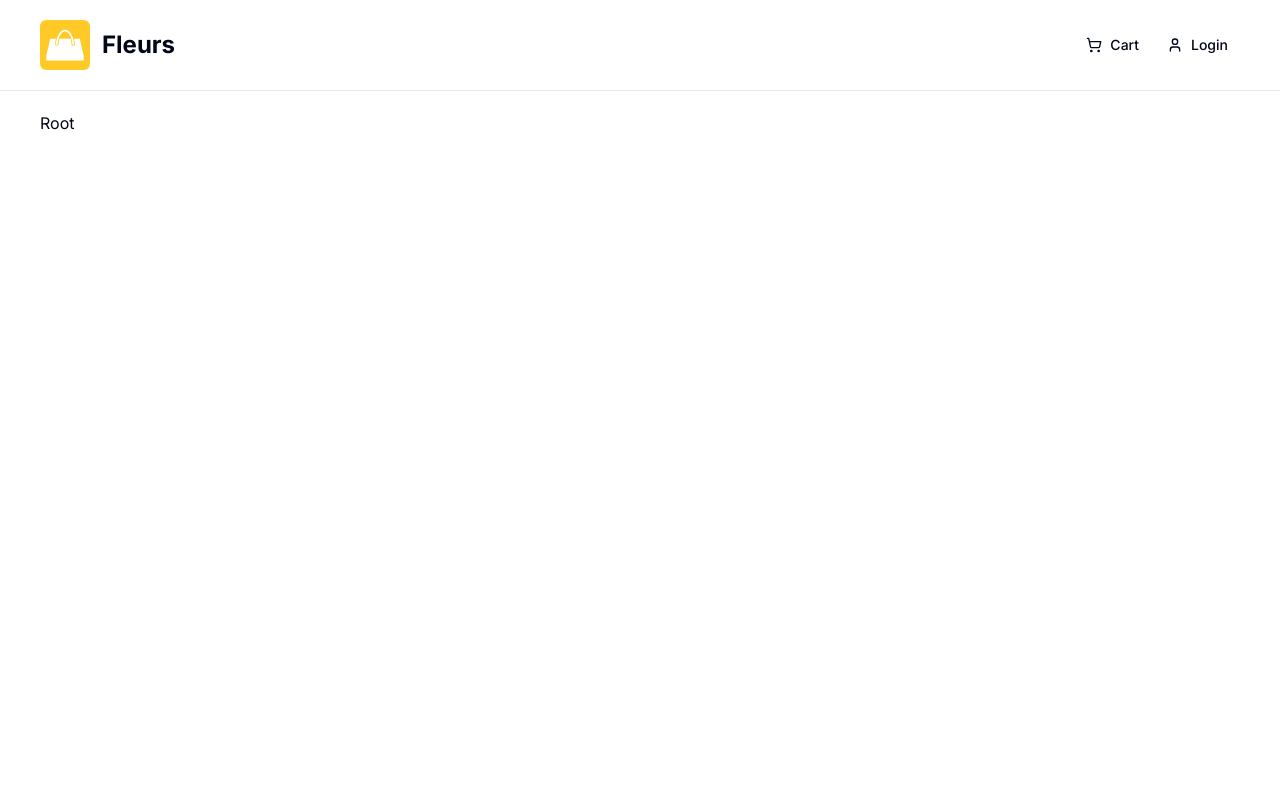
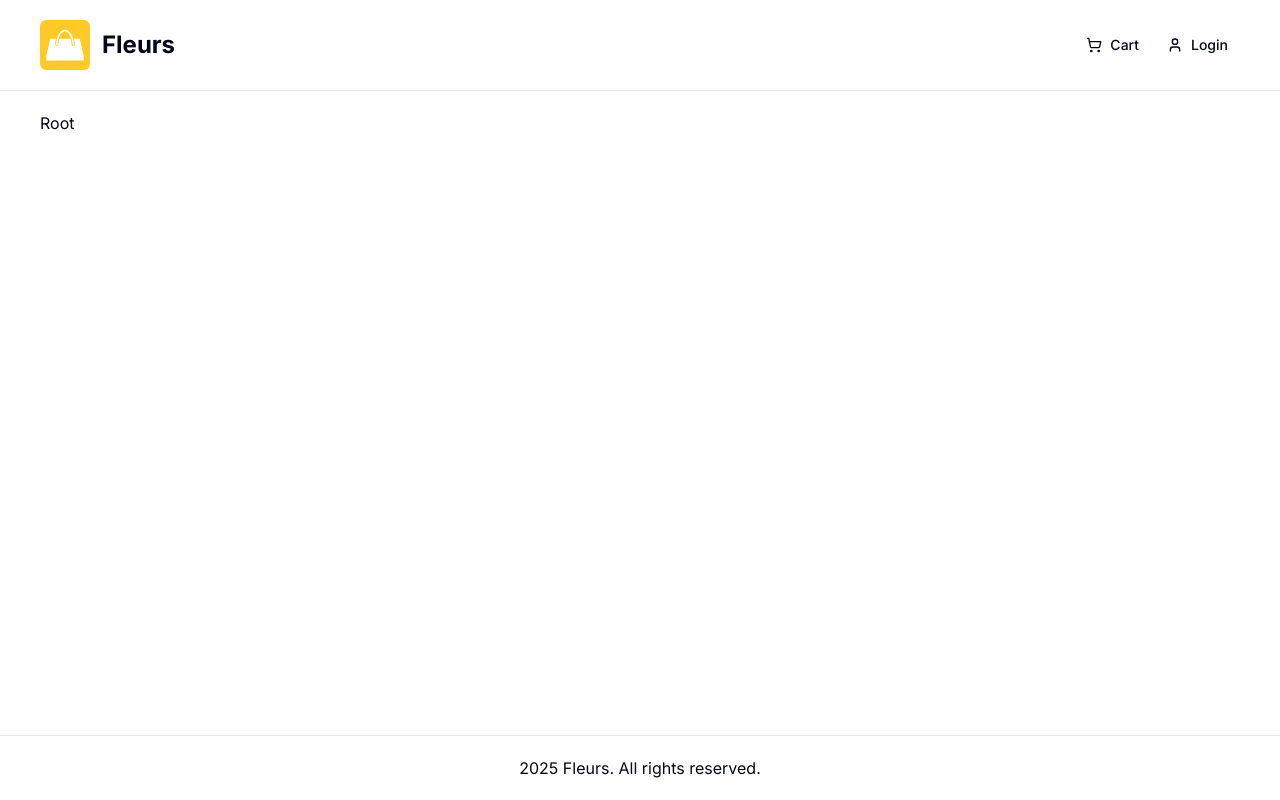
Before and after one commit to anil-kk/the-fleurs, a Next.js app: page / in a window 1280 px wide. Built offline with nearby package versions, Linux system fonts and the light colour scheme; no server answers.

Commit message:
added footer

```diff
--- a/app/(root)/layout.tsx
+++ b/app/(root)/layout.tsx
@@ -1,5 +1,7 @@
 
 import Header from "@/components/shared/header";
+import Footer from "@/components/footer";
+
 
 export const metadata = {
     title: 'Home',
@@ -14,7 +16,9 @@ export default function RootLayout({
         <div className="flex h-screen flex-col">
             <Header></Header>
             <main className="flex-1 wrapper">
-                {children}</main>
+                {children}
+            </main>
+            <Footer />
         </div>
     );
 }
--- /dev/null
+++ b/components/footer.tsx
@@ -0,0 +1,17 @@
+import { APP_NAME } from "@/lib/constants";
+
+const Footer = () => {
+    const currentYear = new Date().getFullYear();
+
+    return <footer className="wrapper border-t">
+
+        <div className="flex-center">
+            {currentYear} {APP_NAME}. All rights reserved.
+        </div>
+
+
+    </footer>;
+}
+
+export default Footer
+    ;
```
